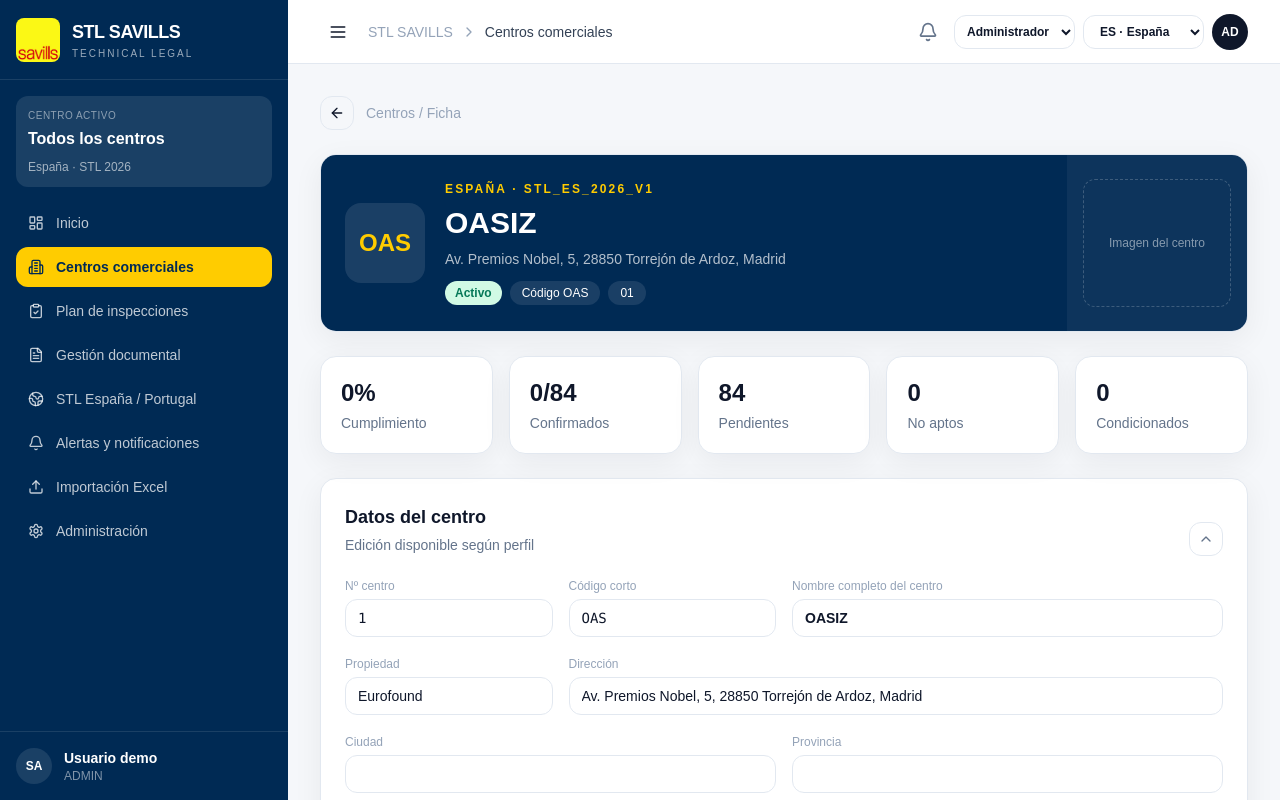
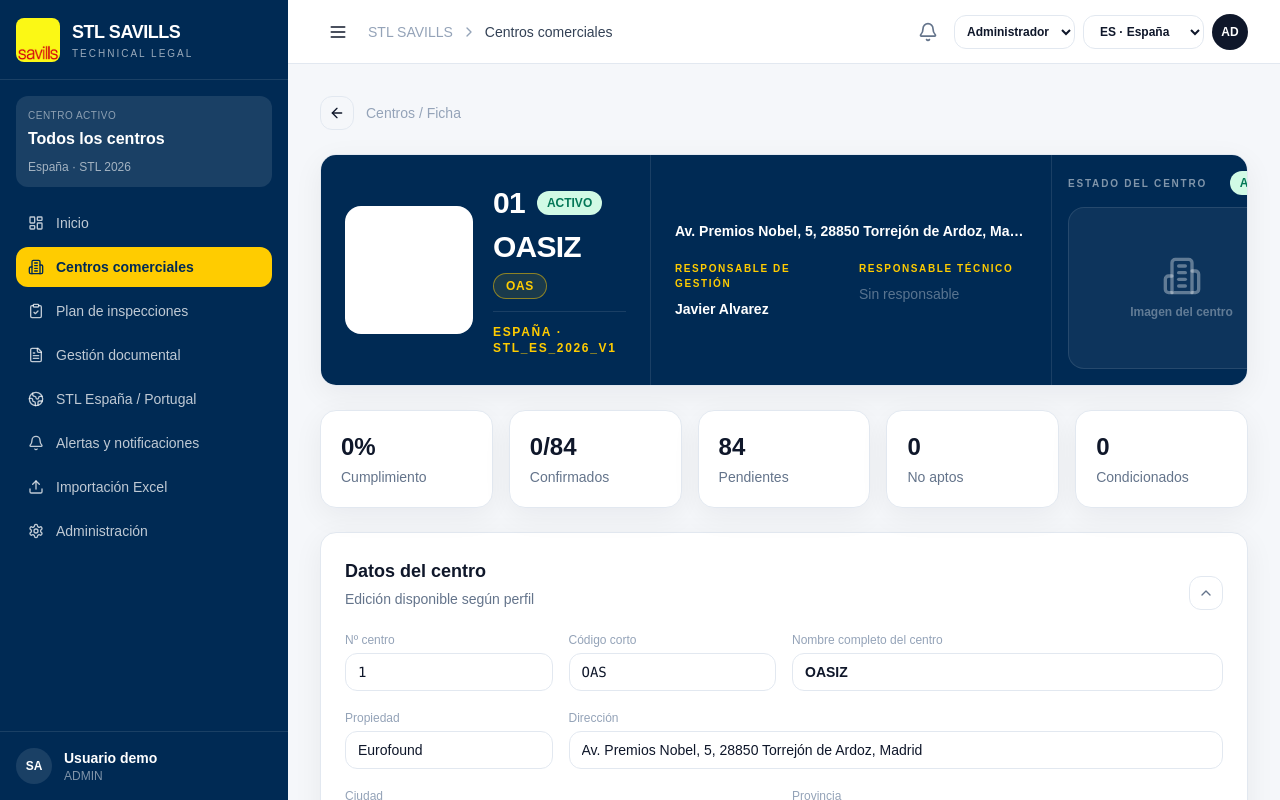
Before and after one commit to pocada00-art/stl-savills-2, a Next.js app: page /centers/ES-1 in a window 1280 px wide. Shown: the top 800 px of the page. Built offline with nearby package versions, Linux system fonts and the light colour scheme.

Commit message:
Refactor center number formatting and display logic
Removed the formatCenterNumber function and replaced its usage with inline logic for formatting the center number. Updated various display variables to ensure proper presentation of center information.

```diff
--- a/app/centers/[id]/page.tsx
+++ b/app/centers/[id]/page.tsx
@@ -243,43 +243,6 @@
 }
 
 /* =========================================================
- * FORMATO NÚMERO DE CENTRO
- * ========================================================= */
-
-function formatCenterNumber(
-  value: string | number | undefined
-): string {
-  const text =
-    String(value ?? "").trim();
-
-  if (!text) {
-    return "";
-  }
-
-  /*
-   * El número de centro es el número ya definido
-   * para ese centro. No se genera ningún número nuevo.
-   *
-   * Únicamente se añade un cero delante cuando el
-   * número está comprendido entre 1 y 9.
-   */
-  const numericValue =
-    Number(text);
-
-  if (
-    Number.isInteger(numericValue) &&
-    numericValue >= 1 &&
-    numericValue <= 9
-  ) {
-    return String(
-      numericValue
-    ).padStart(2, "0");
-  }
-
-  return text;
-}
-
-/* =========================================================
  * FRECUENCIAS
  * ========================================================= */
 
@@ -1134,26 +1097,76 @@
     ) as CenterOverride;
 
   const centerName =
-    currentCenter.name ??
-    "";
+    currentCenter.name ?? "";
 
   const centerCode =
-    currentCenter.code ??
-    "";
+    currentCenter.code ?? "";
+
+  const centerShortCode =
+    currentCenter.shortCode ?? "";
 
   /*
-   * Presentación del número de centro.
+   * PRESENTACIÓN DE DATOS DE CABECERA
    *
-   * El valor original no se modifica.
+   * El número se muestra siempre con dos dígitos.
+   * El nombre y la abreviatura se muestran siempre
+   * en mayúsculas.
    */
-  const formattedCenterNumber =
-    formatCenterNumber(
-      centerCode
+  const displayCenterNumber =
+    (() => {
+      const value =
+        String(centerCode).trim();
+
+      if (
+        /^\d+$/.test(value)
+      ) {
+        return value.padStart(
+          2,
+          "0"
+        );
+      }
+
+      return value;
+    })();
+
+  const displayCenterName =
+    centerName.toLocaleUpperCase(
+      "es-ES"
     );
 
-  const centerShortCode =
-    currentCenter.shortCode ??
-    "";
+  const displayCenterShortCode =
+    centerShortCode.toLocaleUpperCase(
+      "es-ES"
+    );
+
+  const displayCountry =
+    String(
+      currentCenter.country ?? ""
+    ).toLocaleUpperCase(
+      "es-ES"
+    );
+
+  const displayStl =
+    String(
+      currentCenter.stl ?? ""
+    ).toLocaleUpperCase(
+      "es-ES"
+    );
+
+  const displayAddress =
+    String(
+      currentCenter.address ?? ""
+    );
+
+  const displayCity =
+    String(
+      currentCenter.city ?? ""
+    );
+
+  const displayProvince =
+    String(
+      currentCenter.province ?? ""
+    );
 
   /* -------------------------------------------------------
    * ELEMENTOS
@@ -1495,71 +1508,229 @@
 
       <Card className="overflow-hidden">
 
-        <div className="grid min-h-44 grid-cols-[1fr_180px] bg-[#002A54] text-white">
-
-          <div className="flex items-center gap-5 p-6">
-
-            <div className="flex h-20 w-20 items-center justify-center overflow-hidden rounded-2xl bg-white/10">
+        <div className="grid min-h-[230px] grid-cols-1 bg-[#002A54] text-white xl:grid-cols-[minmax(330px,0.95fr)_minmax(400px,1.45fr)_minmax(260px,0.85fr)]">
+
+          {/* =================================================
+              ZONA 1 — IDENTIDAD
+              ================================================= */}
+
+          <div className="flex min-w-0 items-center gap-5 border-b border-white/10 p-6 xl:border-b-0 xl:border-r">
+
+            <div className="flex h-32 w-32 shrink-0 items-center justify-center overflow-hidden rounded-2xl border border-white/10 bg-white">
 
               {resolvedLogoUrl ? (
                 <img
                   src={
                     resolvedLogoUrl
                   }
-                  alt="Logo"
-                  className="h-full w-full object-contain"
+                  alt={`Logo ${displayCenterName}`}
+                  className="h-full w-full object-contain p-2"
                 />
               ) : (
-                <span className="text-2xl font-black text-[#FFCC00]">
-                  {centerShortCode ||
-                    formattedCenterNumber}
+                <div className="flex h-full w-full flex-col items-center justify-center bg-white/5 text-white/40">
+                  <Building2 className="h-10 w-10" />
+                  <span className="mt-2 text-[10px] font-semibold uppercase tracking-wider">
+                    Sin logo
+                  </span>
+                </div>
+              )}
+
+            </div>
+
+            <div className="min-w-0 flex-1">
+
+              <div className="flex flex-wrap items-center gap-3">
+
+                <span className="text-3xl font-black tracking-tight text-white">
+                  {displayCenterNumber}
                 </span>
+
+                <Badge tone="success">
+                  ACTIVO
+                </Badge>
+
+              </div>
+
+              <div className="mt-2 flex min-w-0 flex-wrap items-center gap-2">
+
+                <h1 className="min-w-0 break-words text-2xl font-black leading-tight tracking-tight sm:text-3xl">
+                  {displayCenterName}
+                </h1>
+
+                {displayCenterShortCode && (
+                  <span className="shrink-0 rounded-full border border-[#FFCC00]/50 bg-[#FFCC00]/10 px-3 py-1 text-xs font-black tracking-wider text-[#FFCC00]">
+                    {displayCenterShortCode}
+                  </span>
+                )}
+
+              </div>
+
+              <div className="mt-3 h-px bg-white/10" />
+
+              <div className="mt-3 text-xs font-bold uppercase tracking-[.14em] text-[#FFCC00]">
+                {displayCountry}
+                {displayCountry &&
+                  displayStl &&
+                  " · "}
+                {displayStl}
+              </div>
+
+            </div>
+
+          </div>
+
+          {/* =================================================
+              ZONA 2 — INFORMACIÓN
+              ================================================= */}
+
+          <div className="flex min-w-0 flex-col justify-center p-6">
+
+            <div className="min-w-0">
+
+              {displayAddress && (
+                <div className="truncate text-sm font-semibold text-white">
+                  {displayAddress}
+                </div>
               )}
 
+              {(displayCity ||
+                displayProvince) && (
+                <div className="mt-1 truncate text-sm text-white/70">
+                  {displayCity}
+                  {displayCity &&
+                    displayProvince &&
+                    " · "}
+                  {displayProvince}
+                </div>
+              )}
+
+              {(!displayAddress &&
+                !displayCity &&
+                !displayProvince) && (
+                <div className="text-sm text-white/40">
+                  Dirección pendiente
+                </div>
+              )}
+
             </div>
 
-            <div>
-
-              <div className="text-xs font-bold uppercase tracking-[.18em] text-[#FFCC00]">
-                {
-                  currentCenter.country
-                }{" "}
-                ·{" "}
-                {
-                  currentCenter.stl
-                }
+            <div className="mt-5 grid gap-4 sm:grid-cols-2">
+
+              {/* ---------------------------------------------
+                  RESPONSABLE DE GESTIÓN
+                  --------------------------------------------- */}
+
+              <div className="min-w-0">
+
+                <div className="mb-2 text-[10px] font-bold uppercase tracking-[.16em] text-[#FFCC00]">
+                  Responsable de gestión
+                </div>
+
+                {currentCenter.manager ? (
+                  <div
+                    className="truncate text-sm font-semibold text-white"
+                    title={
+                      currentCenter.manager
+                    }
+                  >
+                    {currentCenter.manager}
+                  </div>
+                ) : (
+                  <div className="text-sm text-white/35">
+                    Sin responsable
+                  </div>
+                )}
+
+                {(currentCenter.managerPhone ||
+                  currentCenter.managerEmail) && (
+                  <div className="mt-1 space-y-0.5 text-xs text-white/60">
+
+                    {currentCenter.managerPhone && (
+                      <div
+                        className="truncate"
+                        title={
+                          currentCenter.managerPhone
+                        }
+                      >
+                        {currentCenter.managerPhone}
+                      </div>
+                    )}
+
+                    {currentCenter.managerEmail && (
+                      <div
+                        className="truncate"
+                        title={
+                          currentCenter.managerEmail
+                        }
+                      >
+                        {currentCenter.managerEmail}
+                      </div>
+                    )}
+
+                  </div>
+                )}
+
               </div>
 
-              <h1 className="mt-2 text-3xl font-black">
-                {centerName}
-              </h1>
-
-              <p className="mt-2 text-sm text-white/70">
-                {
-                  currentCenter.address ||
-                  "Dirección pendiente"
-                }
-              </p>
-
-              <div className="mt-3 flex gap-2">
-
-                <Badge tone="success">
-                  {
-                    currentCenter.status
-                  }
-                </Badge>
-
-                <span className="rounded-full bg-white/10 px-3 py-1 text-xs">
-                  Código{" "}
-                  {
-                    centerShortCode ||
-                    "—"
-                  }
-                </span>
-
-                <span className="rounded-full bg-white/10 px-3 py-1 text-xs">
-                  {formattedCenterNumber}
-                </span>
+              {/* ---------------------------------------------
+                  RESPONSABLE TÉCNICO
+                  --------------------------------------------- */}
+
+              <div className="min-w-0">
+
+                <div className="mb-2 text-[10px] font-bold uppercase tracking-[.16em] text-[#FFCC00]">
+                  Responsable técnico
+                </div>
+
+                {currentCenter.technicalResponsible ? (
+                  <div
+                    className="truncate text-sm font-semibold text-white"
+                    title={
+                      currentCenter.technicalResponsible
+                    }
+                  >
+                    {
+                      currentCenter.technicalResponsible
+                    }
+                  </div>
+                ) : (
+                  <div className="text-sm text-white/35">
+                    Sin responsable
+                  </div>
+                )}
+
+                {(currentCenter.technicalResponsiblePhone ||
+                  currentCenter.technicalResponsibleEmail) && (
+                  <div className="mt-1 space-y-0.5 text-xs text-white/60">
+
+                    {currentCenter.technicalResponsiblePhone && (
+                      <div
+                        className="truncate"
+                        title={
+                          currentCenter.technicalResponsiblePhone
+                        }
+                      >
+                        {
+                          currentCenter.technicalResponsiblePhone
+                        }
+                      </div>
+                    )}
+
+                    {currentCenter.technicalResponsibleEmail && (
+                      <div
+                        className="truncate"
+                        title={
+                          currentCenter.technicalResponsibleEmail
+                        }
+                      >
+                        {
+                          currentCenter.technicalResponsibleEmail
+                        }
+                      </div>
+                    )}
+
+                  </div>
+                )}
 
               </div>
 
@@ -1567,21 +1738,47 @@
 
           </div>
 
-          <div className="flex items-center justify-center bg-white/5 p-4">
-
-            {resolvedImageUrl ? (
-              <img
-                src={
-                  resolvedImageUrl
-                }
-                alt={centerName}
-                className="h-32 w-full rounded-xl object-cover"
-              />
-            ) : (
-              <div className="flex h-32 w-full items-center justify-center rounded-xl border border-dashed border-white/20 text-xs text-white/50">
-                Imagen del centro
+          {/* =================================================
+              ZONA 3 — ESTADO + IMAGEN
+              ================================================= */}
+
+          <div className="flex min-w-0 flex-col border-t border-white/10 p-4 xl:border-l xl:border-t-0">
+
+            <div className="mb-3 flex items-center justify-between gap-3">
+
+              <div className="text-[10px] font-bold uppercase tracking-[.18em] text-white/50">
+                Estado del centro
               </div>
-            )}
+
+              <Badge tone="success">
+                ACTIVO
+              </Badge>
+
+            </div>
+
+            <div className="relative min-h-[150px] flex-1 overflow-hidden rounded-2xl border border-white/10 bg-white/5">
+
+              {resolvedImageUrl ? (
+                <img
+                  src={
+                    resolvedImageUrl
+                  }
+                  alt={displayCenterName}
+                  className="absolute inset-0 h-full w-full object-cover"
+                />
+              ) : (
+                <div className="flex h-full min-h-[150px] w-full flex-col items-center justify-center text-white/35">
+
+                  <Building2 className="h-10 w-10" />
+
+                  <span className="mt-2 text-xs font-semibold">
+                    Imagen del centro
+                  </span>
+
+                </div>
+              )}
+
+            </div>
 
           </div>
 
```
